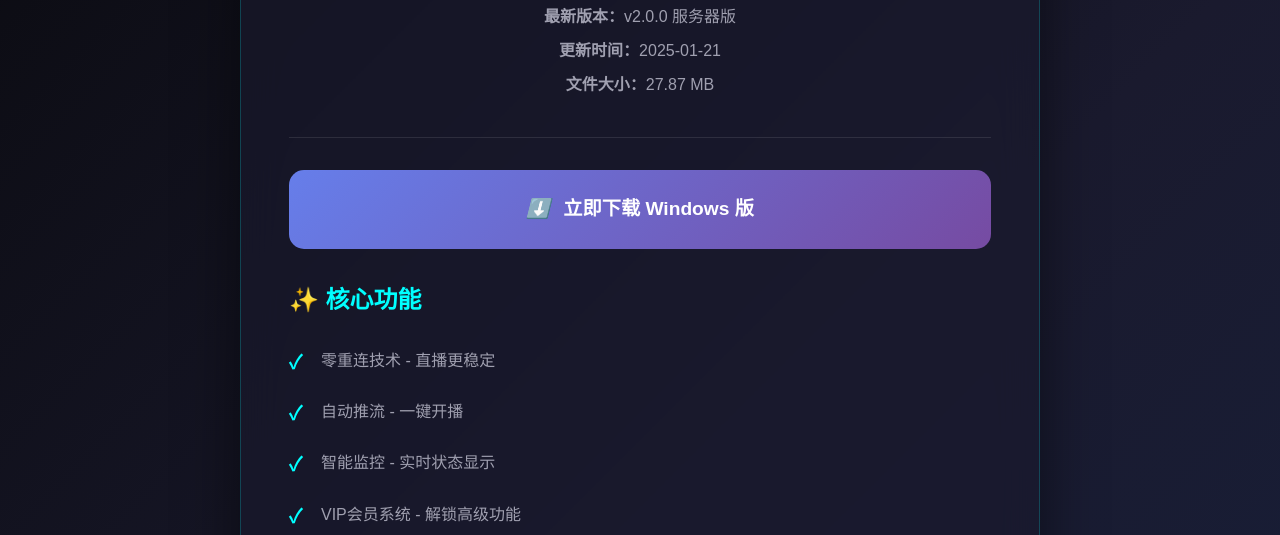
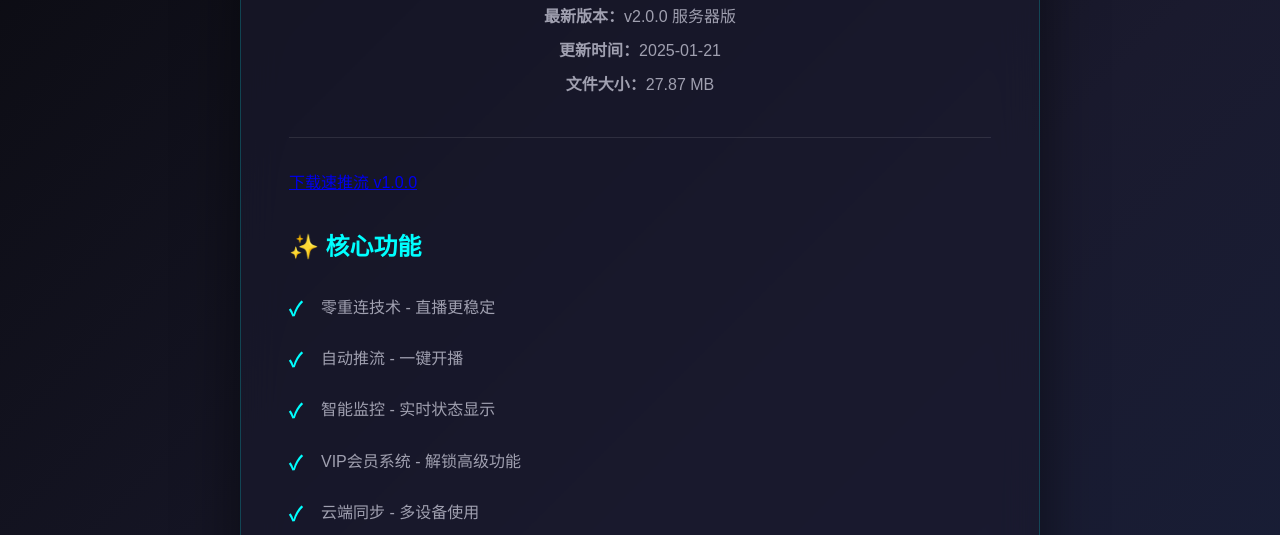
Before and after one commit to 15280507218/zhts-website, a plain HTML site: page download.html in a window 1280 px wide. Shown: the part 260-795 px from the top of the page. Drawn offline with Linux system fonts and the light colour scheme.

Commit message:
Update download.html

```diff
--- a/download.html
+++ b/download.html
@@ -240,9 +240,9 @@
                 <p><strong>文件大小：</strong>27.87 MB</p>
             </div>
 
-            <a href="downloads/速推流_服务器版.exe" class="download-btn" download>
-                <i>⬇️</i> 立即下载 Windows 版
-            </a>
+            <a href="https://github.com/15280507218/zhts-website/releases/download/v1.0.0/速推流.exe">
+    下载速推流 v1.0.0
+</a>
 
             <div class="features">
                 <h2>✨ 核心功能</h2>
```
